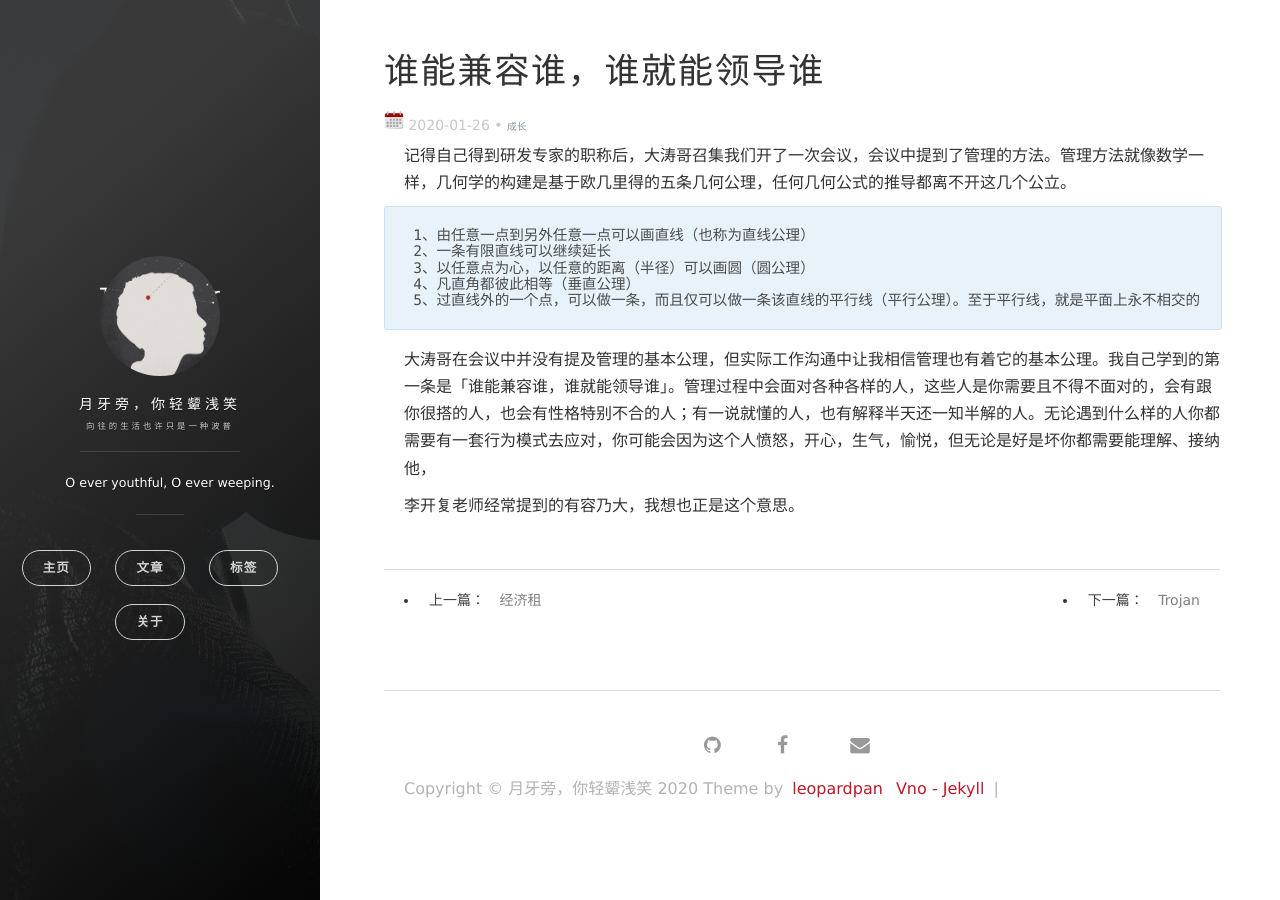
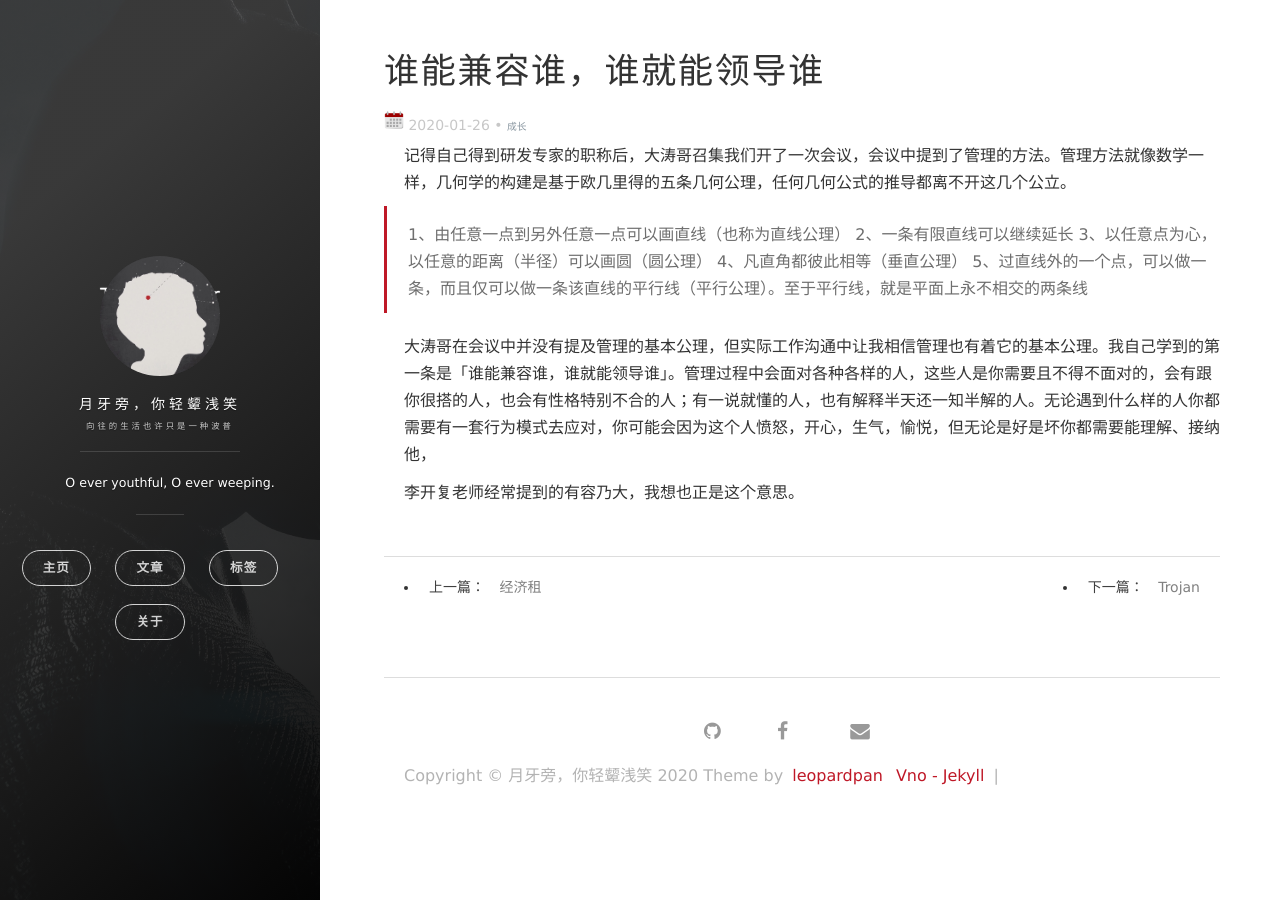
Before and after one commit to TechDreamer1125/TechDreamer1125.github.io, a Jekyll site: the page built from _posts/2020-04-27-Who_can_compatible_with_who,who_will_lead.markdown, in a window 1280 px wide. Built offline with Jekyll 4.4.1, drawn with Linux system fonts in a browser that asks for light colours; nearby versions of some CDN libraries; comment, search, counter and statistics services are not loaded.

Commit message:
修改部分博客格式

````diff
--- a/_posts/2018-04-25-shoe_dog.markdown
+++ b/_posts/2018-04-25-shoe_dog.markdown
@@ -9,7 +9,7 @@ tag: 读书心得
 
 - 背负前行
 
-当时菲尔·奈特遇到了公司的资金问题，小镇的其中一个银行已经拒绝了他的贷款请求，而这时他公司的员工伍德尔的家人拿出了5000美元作为投资，而当菲尔·奈特被问到是否还需要时，伍德尔的家人又拿出了仅存的3000美元积蓄，就这样这个本不富裕的家庭拿出了8000美元所有的积蓄。菲尔·奈特问道他的家人为什么这么做时，[如果你对自己儿子为之奋斗的公司都无法信任，你还能信任谁呢？]。这时候真的被感动到了，也让我看到了，有时候一个企业家肩负的不仅是自己的梦想；家庭的责任还有员工以及任何愿意为公司付出的人的信任，这时候你无路可退，唯有负重前行。
+当时菲尔·奈特遇到了公司的资金问题，小镇的其中一个银行已经拒绝了他的贷款请求，而这时他公司的员工伍德尔的家人拿出了5000美元作为投资，而当菲尔·奈特被问到是否还需要时，伍德尔的家人又拿出了仅存的3000美元积蓄，就这样这个本不富裕的家庭拿出了8000美元所有的积蓄。菲尔·奈特问道他的家人为什么这么做时，家人回复说`如果你对自己儿子为之奋斗的公司都无法信任，你还能信任谁呢？`。这时候真的被感动到了，也让我看到了，有时候一个企业家肩负的不仅是自己的梦想、家庭的责任还有员工以及任何愿意为公司付出的人的信任，这时候你无路可退，唯有负重前行。
 最后 NIKE 上市，8000美元变成了160万美元。
 
 - 面对强者
--- a/_posts/2020-04-27-Who_can_compatible_with_who,who_will_lead.markdown
+++ b/_posts/2020-04-27-Who_can_compatible_with_who,who_will_lead.markdown
@@ -7,13 +7,12 @@ tag: 成长
 
 记得自己得到研发专家的职称后，大涛哥召集我们开了一次会议，会议中提到了管理的方法。管理方法就像数学一样，几何学的构建是基于欧几里得的五条几何公理，任何几何公式的推导都离不开这几个公立。
 
-```
-1、由任意一点到另外任意一点可以画直线（也称为直线公理）
-2、一条有限直线可以继续延长
-3、以任意点为心，以任意的距离（半径）可以画圆（圆公理）
-4、凡直角都彼此相等（垂直公理）
-5、过直线外的一个点，可以做一条，而且仅可以做一条该直线的平行线（平行公理）。至于平行线，就是平面上永不相交的两条线
-```
+
+> 1、由任意一点到另外任意一点可以画直线（也称为直线公理）
+> 2、一条有限直线可以继续延长
+> 3、以任意点为心，以任意的距离（半径）可以画圆（圆公理）
+> 4、凡直角都彼此相等（垂直公理）
+> 5、过直线外的一个点，可以做一条，而且仅可以做一条该直线的平行线（平行公理）。至于平行线，就是平面上永不相交的两条线
 
 大涛哥在会议中并没有提及管理的基本公理，但实际工作沟通中让我相信管理也有着它的基本公理。我自己学到的第一条是「谁能兼容谁，谁就能领导谁」。管理过程中会面对各种各样的人，这些人是你需要且不得不面对的，会有跟你很搭的人，也会有性格特别不合的人；有一说就懂的人，也有解释半天还一知半解的人。无论遇到什么样的人你都需要有一套行为模式去应对，你可能会因为这个人愤怒，开心，生气，愉悦，但无论是好是坏你都需要能理解、接纳他，
 
````
Also changed, not shown: _posts/2018-06-25-the_upright_thinkers.markdown (+5 -9 lines), _posts/2020-02-02-Trojan.markdown (+1 -1 lines).
